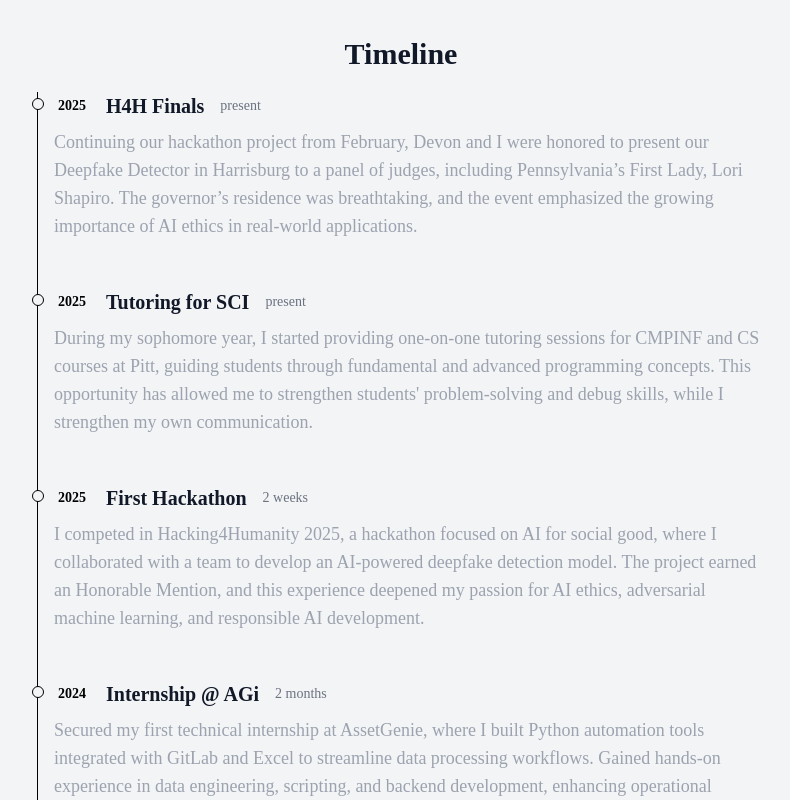
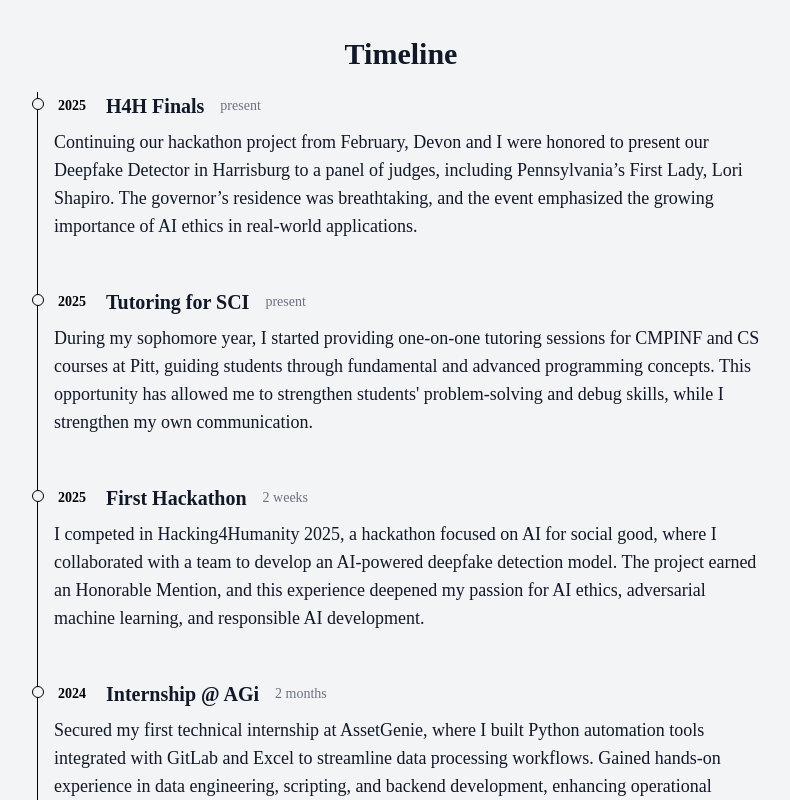
Before and after one commit to remysedlak/portfolio, a React (Vite) app: page / in a window 1280 px wide. Shown: the part 1200-2000 px from the top of the page, without its empty margins (239-1029 px from the left). Built offline with nearby package versions, Linux system fonts and the light colour scheme; a web font is replaced by a local one.

Commit message:
timeline color fix dark mode and light mode

```diff
--- a/src/components/TimelineItem.jsx
+++ b/src/components/TimelineItem.jsx
@@ -4,7 +4,7 @@ function TimelineItem({ year, title, duration, details }) {
    return (
       <ol className="flex flex-col md:flex-row relative border-l border-black dark:border-gray-300">
          <li className="mb-10 ml-4">
-            <div className="absolute w-3 h-3 bg-gray-100 dark:bg-gray-300 rounded-full mt-1.5 -left-1.5 border border-black" />
+            <div className="absolute w-3 h-3 bg-gray-100 dark:bg-gray-800 rounded-full mt-1.5 -left-1.5 border border-black dark:border-gray-300" />
             <div className="flex flex-wrap gap-4 flex-row items-center justify-start text-xs md:text-sm">
                <span className="inline-block px-1 py-1 font-semibold text-gray dark:text-white rounded-md">
                   {year}
@@ -16,7 +16,7 @@ function TimelineItem({ year, title, duration, details }) {
                   {duration}
                </p>
             </div>
-            <p className="my-2 text-lg font-normal text-gray-400">
+            <p className="my-2 text-lg font-normal text-gray-900 dark:text-gray-400">
                {details}
             </p>
          </li>
```
